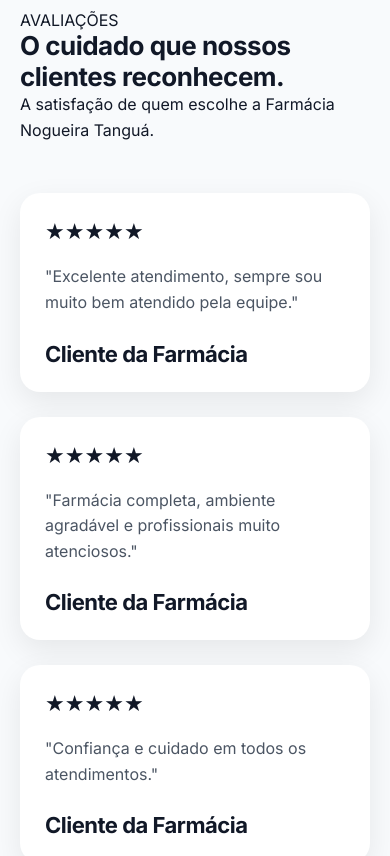
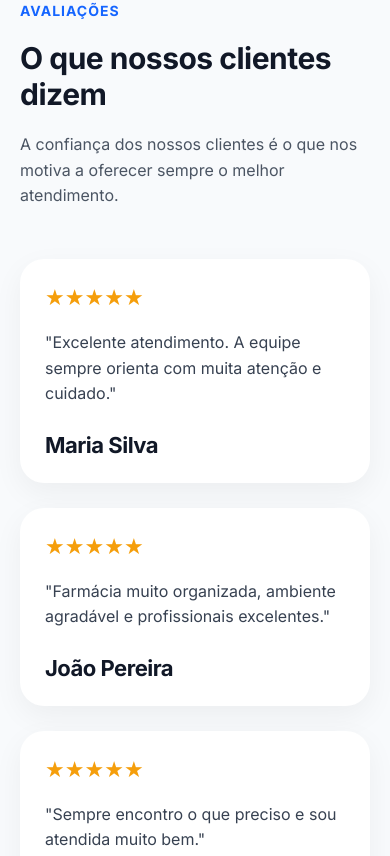
Before and after one commit to franqupoficial/farmacianogueiratangua, a React (Vite) app: page / in a window 390 px wide. Shown: the part 5476-6332 px from the top of the page. Built offline with nearby package versions, Linux system fonts and the light colour scheme.

Commit message:
Melhora avaliações responsivo

```diff
--- a/src/components/sections/Reviews.jsx
+++ b/src/components/sections/Reviews.jsx
@@ -1,54 +1,49 @@
 import "../../styles/reviews.css";
 
-
 const reviews = [
-
   {
-name:"Cliente da Farmácia",
-text:"Excelente atendimento, sempre sou muito bem atendido pela equipe."
+    name:"Maria Silva",
+    text:"Excelente atendimento. A equipe sempre orienta com muita atenção e cuidado.",
+    stars:"★★★★★"
   },
-
   {
-name:"Cliente da Farmácia",
-text:"Farmácia completa, ambiente agradável e profissionais muito atenciosos."
+    name:"João Pereira",
+    text:"Farmácia muito organizada, ambiente agradável e profissionais excelentes.",
+    stars:"★★★★★"
   },
-
   {
-name:"Cliente da Farmácia",
-text:"Confiança e cuidado em todos os atendimentos."
-
+    name:"Ana Souza",
+    text:"Sempre encontro o que preciso e sou atendida muito bem.",
+    stars:"★★★★★"
   }
-
 ];
 
 
 export default function Reviews(){
 
-
-return (
+return(
 
 <section className="reviews">
-
 
 <div className="reviews-container">
 
 
-<div className="section-header">
+<div className="reviews-header">
 
-<span>
+<span className="section-tag">
 AVALIAÇÕES
 </span>
 
 
 <h2>
-O cuidado que nossos clientes reconhecem.
+O que nossos clientes dizem
 </h2>
 
 
 <p>
-A satisfação de quem escolhe a Farmácia Nogueira Tanguá.
+A confiança dos nossos clientes é o que nos motiva
+a oferecer sempre o melhor atendimento.
 </p>
-
 
 </div>
 
@@ -59,12 +54,14 @@
 
 {reviews.map((review,index)=>(
 
-
-<div className="review-card" key={index}>
+<div
+className="review-card"
+key={index}
+>
 
 
 <div className="stars">
-★★★★★
+{review.stars}
 </div>
 
 
@@ -80,7 +77,6 @@
 
 </div>
 
-
 ))}
 
 
@@ -89,10 +85,8 @@
 
 </div>
 
-
 </section>
 
 )
 
-
 }
--- a/src/styles/reviews.css
+++ b/src/styles/reviews.css
@@ -1,6 +1,5 @@
 .reviews{
 
-padding:100px 20px;
 background:#f8fafc;
 
 }
@@ -8,15 +7,53 @@
 
 .reviews-container{
 
-max-width:1100px;
+max-width:1200px;
 margin:auto;
 
 }
 
 
+
+.reviews-header{
+
+max-width:700px;
+margin-bottom:50px;
+
+}
+
+
+
+.section-tag{
+
+font-size:14px;
+font-weight:700;
+color:#1565FF;
+letter-spacing:1px;
+
+}
+
+
+
+.reviews h2{
+
+font-size:42px;
+margin:20px 0;
+
+}
+
+
+
+.reviews-header p{
+
+font-size:18px;
+color:#4b5563;
+line-height:1.6;
+
+}
+
+
+
 .reviews-grid{
-
-margin-top:50px;
 
 display:grid;
 grid-template-columns:repeat(3,1fr);
@@ -25,57 +62,64 @@
 }
 
 
+
 .review-card{
 
 background:white;
+
 padding:35px;
 
-border-radius:20px;
+border-radius:24px;
 
-box-shadow:0 10px 30px rgba(0,0,0,.08);
+box-shadow:0 10px 30px rgba(0,0,0,.05);
 
 }
 
 
+
 .stars{
 
+color:#f59e0b;
 font-size:22px;
 margin-bottom:20px;
 
 }
 
 
+
 .review-card p{
 
 font-size:17px;
 line-height:1.7;
-color:#4b5563;
+color:#374151;
 
-}
-
-
-.review-card h3{
-
-margin-top:25px;
-font-size:16px;
+margin-bottom:25px;
 
 }
 
 
 
-@media(max-width:768px){
+.review-card h3{
+
+font-size:18px;
+
+}
 
 
-.reviews{
 
-padding:70px 20px;
-
-}
+@media(max-width:900px){
 
 
 .reviews-grid{
 
 grid-template-columns:1fr;
+
+}
+
+
+.reviews h2{
+
+font-size:30px!important;
 
 }
 
@@ -86,5 +130,4 @@
 
 }
 
-
 }
```
Lines whose indentation alone changed are shown as unchanged.
